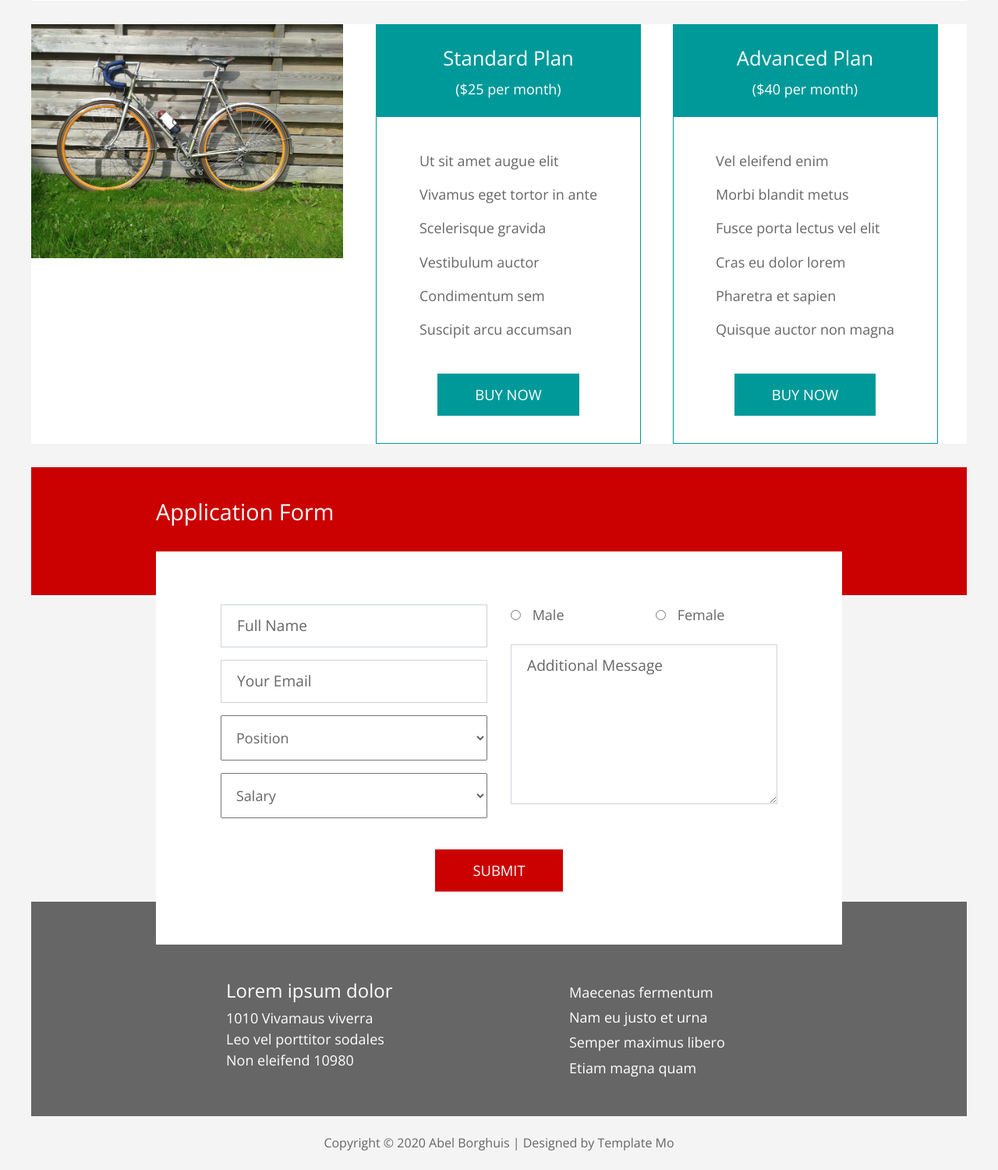
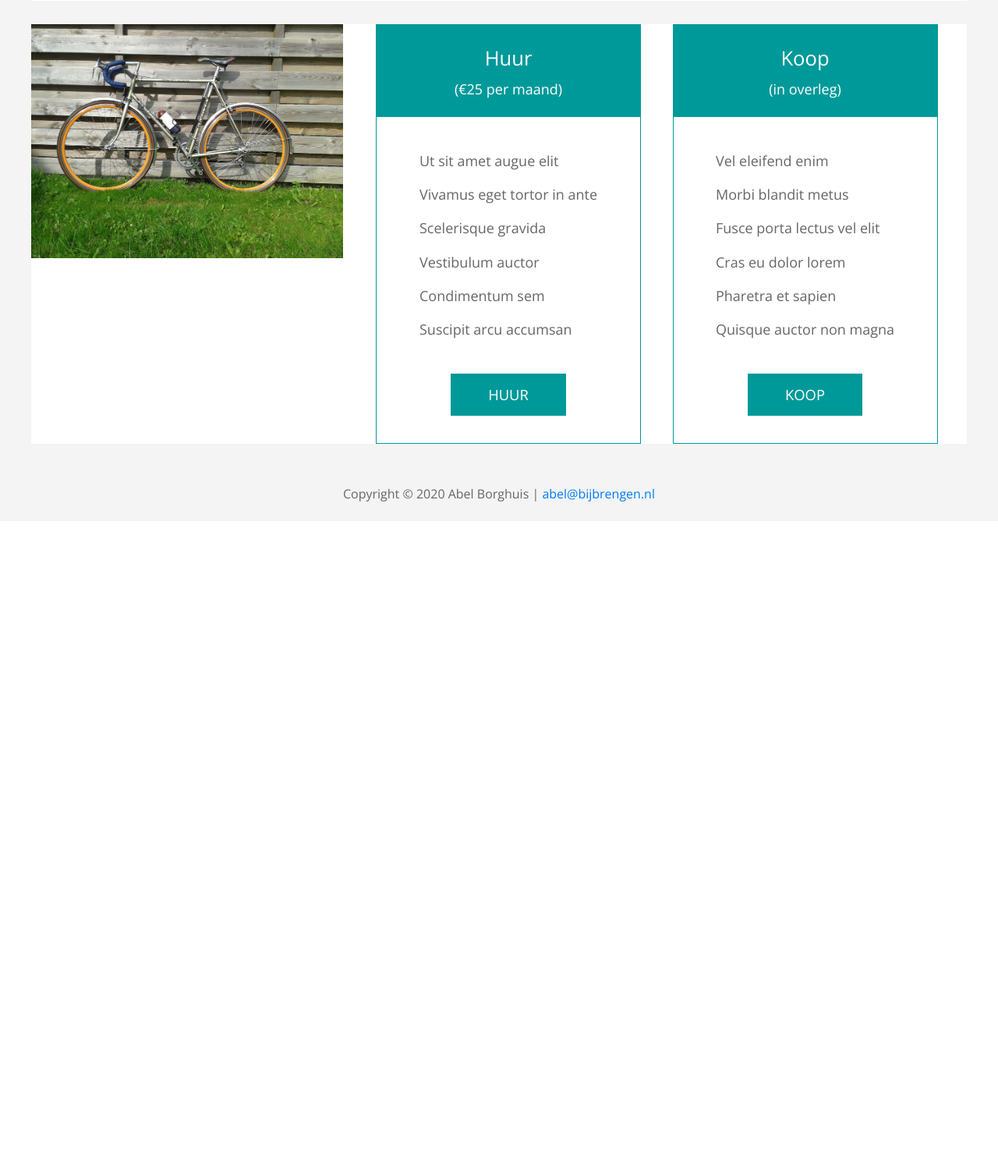
Before and after one commit to HeDude/fietsenvanabel, a PHP site: page / in a window 1280 px wide. Shown: the part 2118-3618 px from the top of the page at 78% size. After the commit the page ends 2761 px from the top, so only its background shows below. Run offline with PHP 8.4, Linux system fonts and the light colour scheme.

Commit message:
With adapted suggestion for renting and buying

```diff
--- a/index.php
+++ b/index.php
@@ -109,8 +109,8 @@ http://www.templatemo.com/tm-514-magazee
   <div class="tm-flex-center">
    <div class="tm-pricing-table">
     <div class="tm-bg-color-secondary tm-text-color-white text-center tm-font-thin tm-pricing-header">
-      <p class="mb-0 tm-pricing-header-title">Standard Plan</p>
-      <p class="mb-0 tm-pricing-header-subtitle">($25 per month)</p>
+      <p class="mb-0 tm-pricing-header-title">Huur</p>
+      <p class="mb-0 tm-pricing-header-subtitle">(€25 per maand)</p>
     </div>
     <div class="tm-pricing-body">
       <ul class="tm-feature-list">
@@ -121,7 +121,7 @@ http://www.templatemo.com/tm-514-magazee
         <li>Condimentum sem</li>
         <li>Suscipit arcu accumsan</li>
       </ul>
-      <a href="#" class="btn btn-secondary">Buy now</a>
+      <a href="mailto:abel@bijbrengen.nl" class="btn btn-secondary">Huur</a>
     </div>
   </div>
 </div>
@@ -130,8 +130,8 @@ http://www.templatemo.com/tm-514-magazee
   <div class="tm-flex-center">
    <div class="tm-pricing-table">
     <div class="tm-bg-color-secondary tm-text-color-white text-center tm-font-thin tm-pricing-header">
-      <p class="mb-0 tm-pricing-header-title">Advanced Plan</p>
-      <p class="mb-0 tm-pricing-header-subtitle">($40 per month)</p>
+      <p class="mb-0 tm-pricing-header-title">Koop</p>
+      <p class="mb-0 tm-pricing-header-subtitle">(in overleg)</p>
     </div>
     <div class="tm-pricing-body">
       <ul class="tm-feature-list">
@@ -142,97 +142,17 @@ http://www.templatemo.com/tm-514-magazee
         <li>Pharetra et sapien</li>
         <li>Quisque auctor non magna</li>
       </ul>
-      <a href="#" class="btn btn-secondary">Buy now</a>
+      <a href="mailto:abel@bijbrengen.nl" class="btn btn-secondary">Koop</a>
     </div>
   </div>
 </div>
 </div>
 </section>
 
-<!-- 6th Section -->
-<section class="row">
-  <div class="col-lg-12 tm-form-header pl-5 pr-5">
-    <h2 class="tm-container-inner tm-text-color-white">Application Form</h2>
-  </div>
-  <div class="col-lg-12 pl-2 pl-sm-3 pl-md-5 pr-2 pr-sm-3 pr-md-5">
-    <form action="index.html" method="post" class="row tm-container-inner tm-contact-form">
-      <div class="col-xs-12 col-sm-12 col-md-6 col-lg-6 col-xl-6">
-        <div class="form-group">
-          <input type="text" id="contact_name" name="contact_name" class="form-control" placeholder="Full Name"  required/>
-        </div>
-        <div class="form-group">
-          <input type="email" id="contact_email" name="contact_email" class="form-control" placeholder="Your Email"  required/>
-        </div>
-        <div class="form-group">
-          <select>
-            <option value="">Position</option>
-            <option value="ceo">Chief Executive Officer</option>
-            <option value="ms">Marketing Specialist</option>
-            <option value="om">Operating Manager</option>
-            <option value="sa">Sales Assistant</option>
-          </select>
-        </div>
-        <div class="form-group">
-          <select>
-            <option value="">Salary</option>
-            <option value="100k">$100,000-$140,000</option>
-            <option value="200k">$200,000-$260,000</option>
-            <option value="300k">$300,000-$375,000</option>
-          </select>
-        </div>
-      </div>
-      <div class="col-xs-12 col-sm-12 col-md-6 col-lg-6 col-xl-6">
-        <div class="form-group">
-          <div class="row">
-            <div class="col-lg-6">
-              <label>
-                <input type="radio" name="gender" value="m" required> Male
-              </label>
-            </div>
-            <div class="col-lg-6">
-              <label>
-                <input type="radio" name="gender" value="f" required> Female
-              </label>
-            </div>
-          </div>
-        </div>
-        <div class="form-group">
-          <textarea id="contact_message" name="contact_message" class="form-control" rows="6" placeholder="Additional Message" required></textarea>
-        </div>
-      </div>
-      <div class="col-xs-12 mt-4 tm-center">
-        <button type="submit" class="btn btn-primary">Submit</button>
-      </div>
-    </form>
-  </div>
-  <div class="col-lg-12 tm-bg-color-gray tm-text-color-white tm-font-thin tm-form-footer">
-    <div class="row tm-container-inner">
-      <div class="col-sm-12 col-md-6 col-lg-6 col-xl-6">
-        <div class="tm-footer-info-box">
-          <h4>Lorem ipsum dolor</h4>
-          <address>
-            1010 Vivamaus viverra<br>
-            Leo vel porttitor sodales<br>
-            Non eleifend 10980
-          </address>
-        </div>
-      </div>
-      <div class="col-sm-12 col-md-6 col-lg-6 col-xl-6">
-        <div class="tm-footer-info-box">
-          <p>Maecenas fermentum<br>
-          Nam eu justo et urna<br>
-          Semper maximus libero<br>
-          Etiam magna quam</p>
-        </div>
-      </div>
-    </div>
-  </div>
-</section>
-
 <!-- Footer -->
 <div class="row">
   <div class="col-lg-12">
-    <p class="text-center small tm-copyright-text mb-0">Copyright &copy; <span class="tm-current-year">2020</span> Abel Borghuis | Designed by Template Mo</p>
+    <p class="text-center small tm-copyright-text mb-0">Copyright &copy; <span class="tm-current-year">2020</span> Abel Borghuis | <a href="mailto:abel@bijbrengen.nl" target="blank">abel@bijbrengen.nl</a></p>
   </div>
 </div>
 </div>
```
